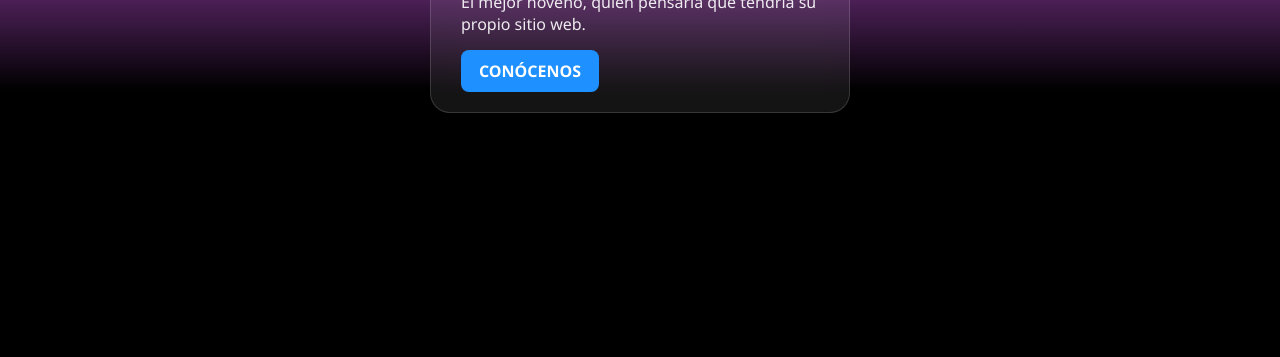
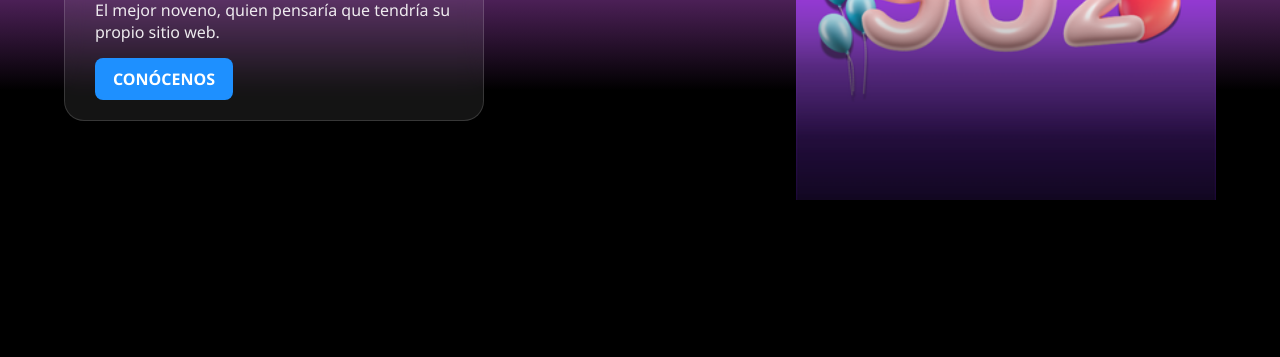
Before and after one commit to Somos902/Somos902, a plain HTML site: page index.html in a window 1280 px wide. Shown: the part 443-800 px from the top of the page. Drawn offline with Linux system fonts and the light colour scheme.

Commit message:
Update index.html

```diff
--- a/index.html
+++ b/index.html
@@ -26,6 +26,8 @@
       align-items: center;
       background: rgba(0,0,0,0.3);
       backdrop-filter: blur(8px);
+      position: fixed;
+      top: 0;
     }
 
     .nav-left a {
@@ -47,9 +49,18 @@
 
     /* CONTENIDO */
     .container {
-      height: calc(100vh - 70px);
+      height: 100vh;
       display: flex;
       justify-content: center;
+      align-items: center;
+      padding-top: 70px;
+    }
+
+    .content {
+      width: 90%;
+      max-width: 1200px;
+      display: flex;
+      justify-content: space-between;
       align-items: center;
     }
 
@@ -62,8 +73,15 @@
       border: 1px solid rgba(255, 255, 255, 0.15);
     }
 
-    h1 { font-size: 42px; margin: 10px 0; }
-    p { margin: 15px 0 25px; opacity: 0.9; }
+    h1 {
+      font-size: 42px;
+      margin: 10px 0;
+    }
+
+    p {
+      margin: 15px 0 25px;
+      opacity: 0.9;
+    }
 
     .btn {
       padding: 10px 18px;
@@ -72,6 +90,11 @@
       color: white;
       text-decoration: none;
       font-weight: bold;
+    }
+
+    .image-area img {
+      width: 420px;
+      max-width: 100%;
     }
   </style>
 </head>
@@ -91,11 +114,19 @@
   </div>
 
   <div class="container">
-    <div class="card">
-      <small>PRESENTANDO A...</small>
-      <h1>Conoce a 902</h1>
-      <p>El mejor noveno, quien pensaría que tendría su propio sitio web.</p>
-      <a href="#" class="btn">CONÓCENOS</a>
+    <div class="content">
+
+      <div class="card">
+        <small>PRESENTANDO A...</small>
+        <h1>Conoce a 902</h1>
+        <p>El mejor noveno, quien pensaría que tendría su propio sitio web.</p>
+        <a href="#" class="btn">CONÓCENOS</a>
+      </div>
+
+      <div class="image-area">
+        <img src="imagen902.png" alt="Imagen 902">
+      </div>
+
     </div>
   </div>
 
```
